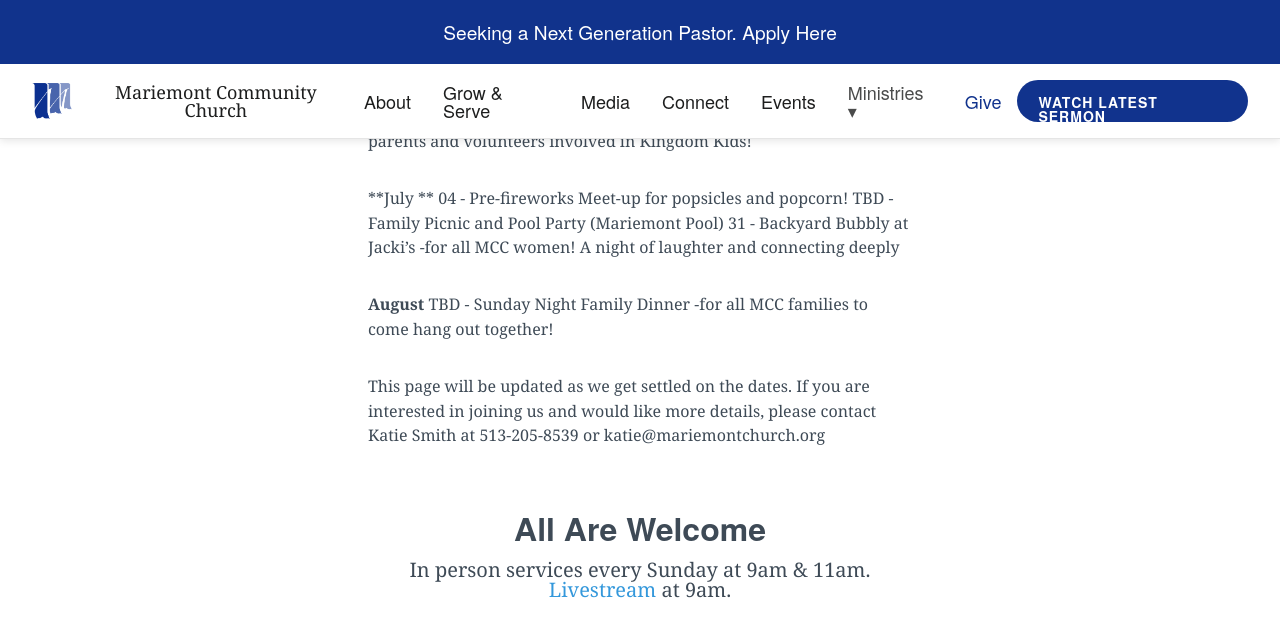
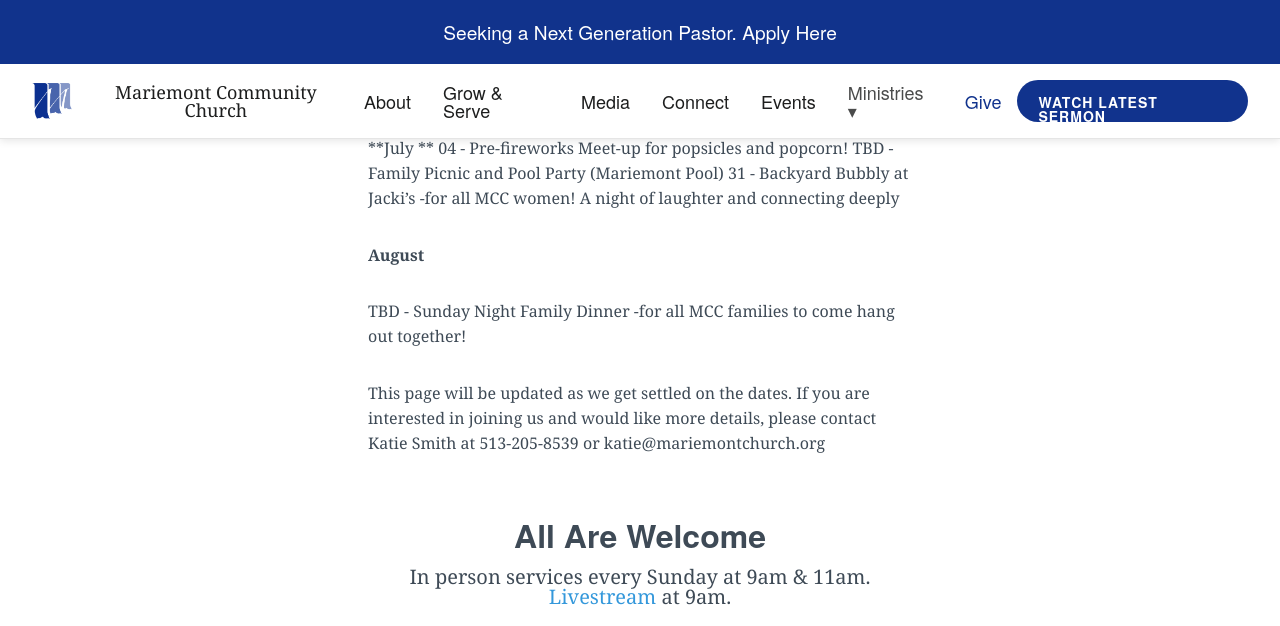
Before and after one commit to lukemoderwell/mariemont, a Jekyll site: the page built from kids.md, in a window 1280 px wide and 900 px high, scrolled down 2158 px, cut to the strip 0-626 px from the top of the window. Built offline with Jekyll 4.4.1, drawn with Linux system fonts in a browser that asks for light colours; nearby versions of some CDN libraries.

Commit message:
Updated Kids

```diff
--- a/kids.md
+++ b/kids.md
@@ -47,9 +47,7 @@
 
 **Beyond Sundays**
 Here at Mariemont Church, we deeply value community.  In order for our families to experience deeper relationships between parents, church members and our children, we create space for engagement outside of Sunday mornings.
-**June **
-18 - Pickle Ball Night Out (Cincinnati Country Club)
--for parents and volunteers involved in Kingdom Kids!
+
 
 **July **
 04 - Pre-fireworks Meet-up for popsicles and popcorn!
@@ -58,6 +56,7 @@
 	-for all MCC women! A night of laughter and connecting deeply
 
 **August**
+
 TBD - Sunday Night Family Dinner
 	-for all MCC families to come hang out together!
 
```
